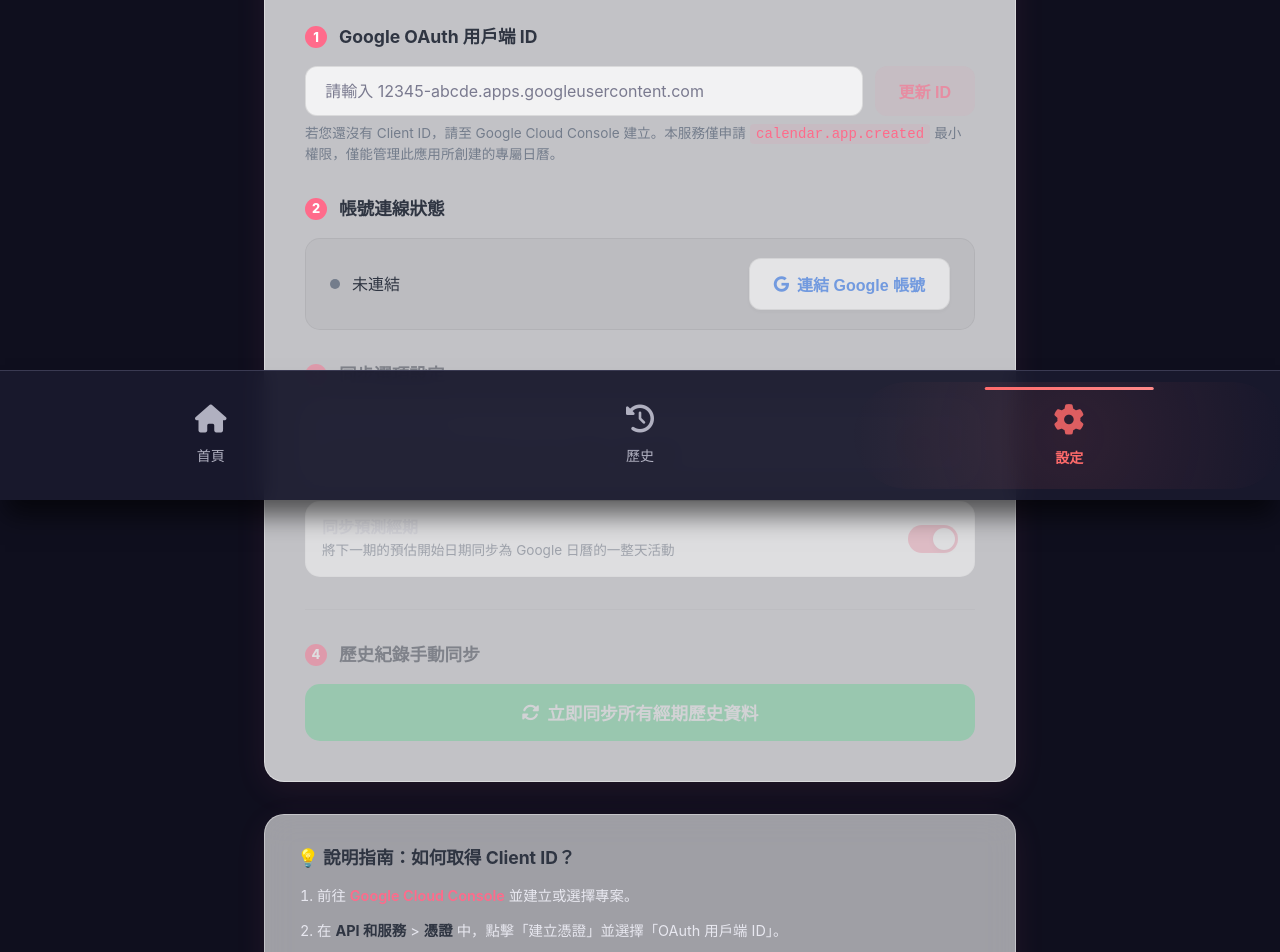
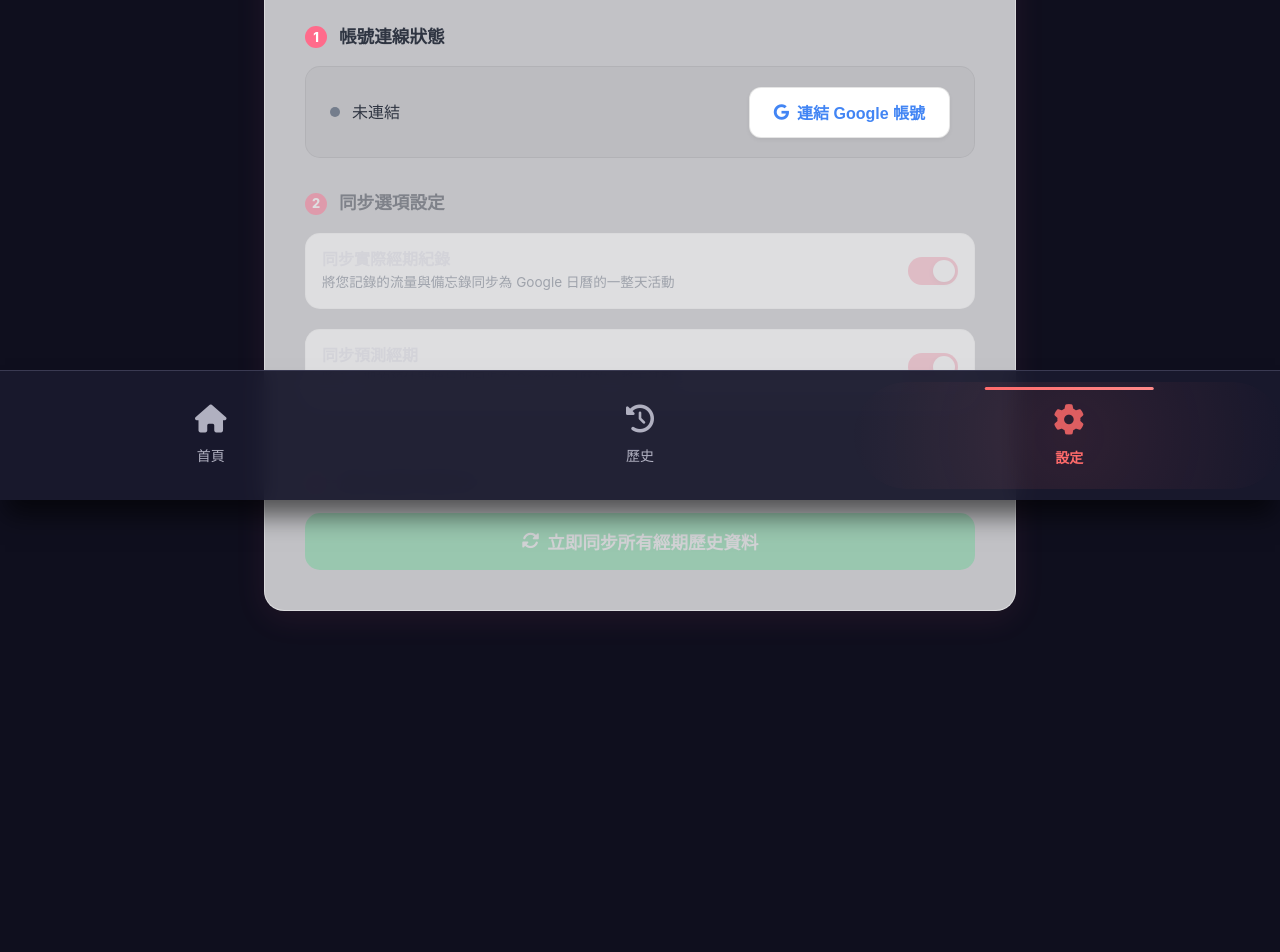
Before and after one commit to trygghet/luna, an Angular app: page /settings in a window 1280 px wide. Shown: the part 300-1252 px from the top of the page. After the commit the page ends 1041 px from the top, so only its background shows below. Built offline with nearby package versions, Linux system fonts and the light colour scheme; a small style sheet from the web is missing.

Commit message:
feat: 實作 Google Calendar 整合設定頁面與服務邏輯

```diff
--- a/src/app/pages/settings/settings.html
+++ b/src/app/pages/settings/settings.html
@@ -18,36 +18,10 @@
       </div>
 
       <div class="card-body">
-        <!-- 步驟 1: 設定 Client ID -->
-        <div class="settings-group">
-          <label for="clientIdInput" class="group-label">
-            <span class="step-badge">1</span> Google OAuth 用戶端 ID
-          </label>
-          <div class="input-wrapper">
-            <input
-              type="text"
-              id="clientIdInput"
-              [(ngModel)]="inputClientId"
-              placeholder="請輸入 12345-abcde.apps.googleusercontent.com"
-              [disabled]="gcalService.isConnected()"
-            />
-            <button
-              class="btn btn-secondary"
-              (click)="saveClientId()"
-              [disabled]="gcalService.isConnected() || !inputClientId"
-            >
-              更新 ID
-            </button>
-          </div>
-          <p class="input-help">
-            若您還沒有 Client ID，請至 Google Cloud Console 建立。本服務僅申請 <code>calendar.app.created</code> 最小權限，僅能管理此應用所創建的專屬日曆。
-          </p>
-        </div>
-
-        <!-- 步驟 2: 連線狀態與控制項 -->
+        <!-- 步驟 1: 連線狀態與控制項 -->
         <div class="settings-group">
           <label class="group-label">
-            <span class="step-badge">2</span> 帳號連線狀態
+            <span class="step-badge">1</span> 帳號連線狀態
           </label>
 
           <div class="connection-status-panel" [class.connected]="gcalService.isConnected()">
@@ -63,7 +37,7 @@
                 <button
                   class="btn btn-primary btn-google"
                   (click)="connectGoogle()"
-                  [disabled]="isSaving() || !inputClientId"
+                  [disabled]="isSaving()"
                 >
                   <i class="fab fa-google"></i> 連結 Google 帳號
                 </button>
@@ -80,10 +54,10 @@
           </div>
         </div>
 
-        <!-- 步驟 3: 同步設定 (僅在已連線時可用) -->
+        <!-- 步驟 2: 同步設定 (僅在已連線時可用) -->
         <div class="settings-group" [class.disabled-opacity]="!gcalService.isConnected()">
           <label class="group-label">
-            <span class="step-badge">3</span> 同步選項設定
+            <span class="step-badge">2</span> 同步選項設定
           </label>
 
           <div class="toggle-list">
@@ -121,10 +95,10 @@
           </div>
         </div>
 
-        <!-- 步驟 4: 一次性同步 -->
+        <!-- 步驟 3: 一次性同步 -->
         <div class="settings-group last-group" [class.disabled-opacity]="!gcalService.isConnected()">
           <label class="group-label">
-            <span class="step-badge">4</span> 歷史紀錄手動同步
+            <span class="step-badge">3</span> 歷史紀錄手動同步
           </label>
           <div class="sync-action-panel">
             <button
@@ -142,16 +116,5 @@
 
       </div>
     </div>
-
-    <!-- 關於與說明卡片 -->
-    <div class="settings-card glass-card info-card">
-      <h3>💡 說明指南：如何取得 Client ID？</h3>
-      <ol class="guide-steps">
-        <li>前往 <a href="https://console.cloud.google.com/" target="_blank">Google Cloud Console</a> 並建立或選擇專案。</li>
-        <li>在 <strong>API 和服務</strong> > <strong>憑證</strong> 中，點擊「建立憑證」並選擇「OAuth 用戶端 ID」。</li>
-        <li>應用程式類型選擇「網頁應用程式」，並在「已授權的 JavaScript 來源」中加入您的本地開發 URL（例如：<code>http://localhost:4200</code>）。</li>
-        <li>建立完成後，複製產生的「用戶端 ID」貼回上方輸入框。</li>
-      </ol>
-    </div>
   </div>
 </div>
--- a/src/app/pages/settings/settings.ts
+++ b/src/app/pages/settings/settings.ts
@@ -14,32 +14,15 @@
   readonly gcalService = inject(GoogleCalendarService);
   private periodService = inject(PeriodService);
 
-  // 用於 input 雙向綁定的暫存值
-  inputClientId = '';
   isSaving = signal(false);
   syncStatusMessage = signal('');
 
-  constructor() {
-    this.inputClientId = this.gcalService.clientId();
-  }
-
-  /**
-   * 儲存 Client ID 變更
-   */
-  saveClientId(): void {
-    this.gcalService.setClientId(this.inputClientId);
-    alert('✓ Client ID 已更新！');
-  }
+  constructor() {}
 
   /**
    * 點擊連結 Google 帳號
    */
   async connectGoogle(): Promise<void> {
-    if (!this.inputClientId) {
-      alert('請先輸入 Google OAuth 用戶端 ID (Client ID)');
-      return;
-    }
-
     try {
       this.isSaving.set(true);
       await this.gcalService.connect();
--- a/src/app/services/google-calendar.ts
+++ b/src/app/services/google-calendar.ts
@@ -8,7 +8,8 @@
 })
 export class GoogleCalendarService {
   // 狀態訊號 (Signals)
-  readonly clientId = signal<string>(localStorage.getItem('luna_gcal_client_id') || '');
+  // 開發者申請的 Google OAuth 用戶端 ID
+  readonly clientId = signal<string>('972944322479-7e2gksrkvadkdfgbeo1f92eomplmd5e8.apps.googleusercontent.com');
   readonly accessToken = signal<string>(localStorage.getItem('luna_gcal_access_token') || '');
   readonly tokenExpiresAt = signal<number>(Number(localStorage.getItem('luna_gcal_token_expires') || '0'));
   readonly isConnected = computed(() => {
@@ -27,15 +28,6 @@
 
   constructor() {
     this.loadGisScript();
-  }
-
-  /**
-   * 設定 Client ID
-   */
-  setClientId(id: string): void {
-    this.clientId.set(id.trim());
-    localStorage.setItem('luna_gcal_client_id', id.trim());
-    this.tokenClient = null; // 重置 token client 以便用新 ID 初始化
   }
 
   /**
```
